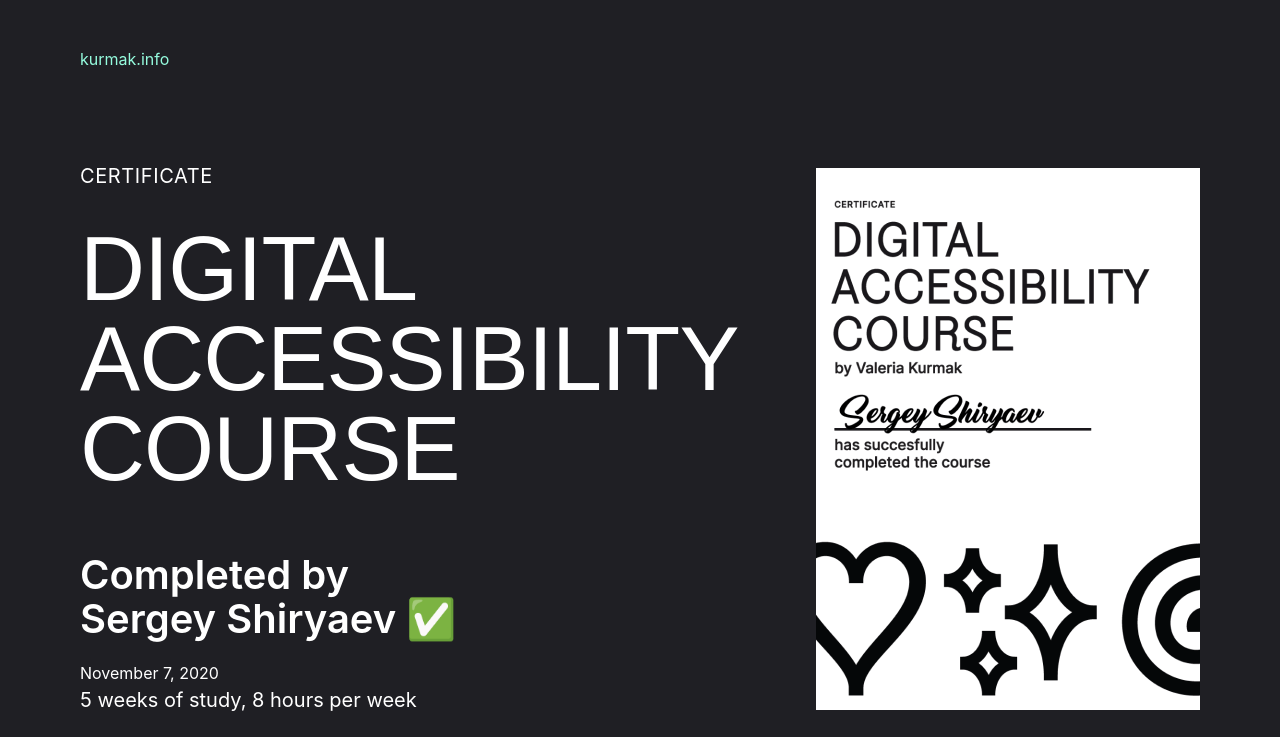
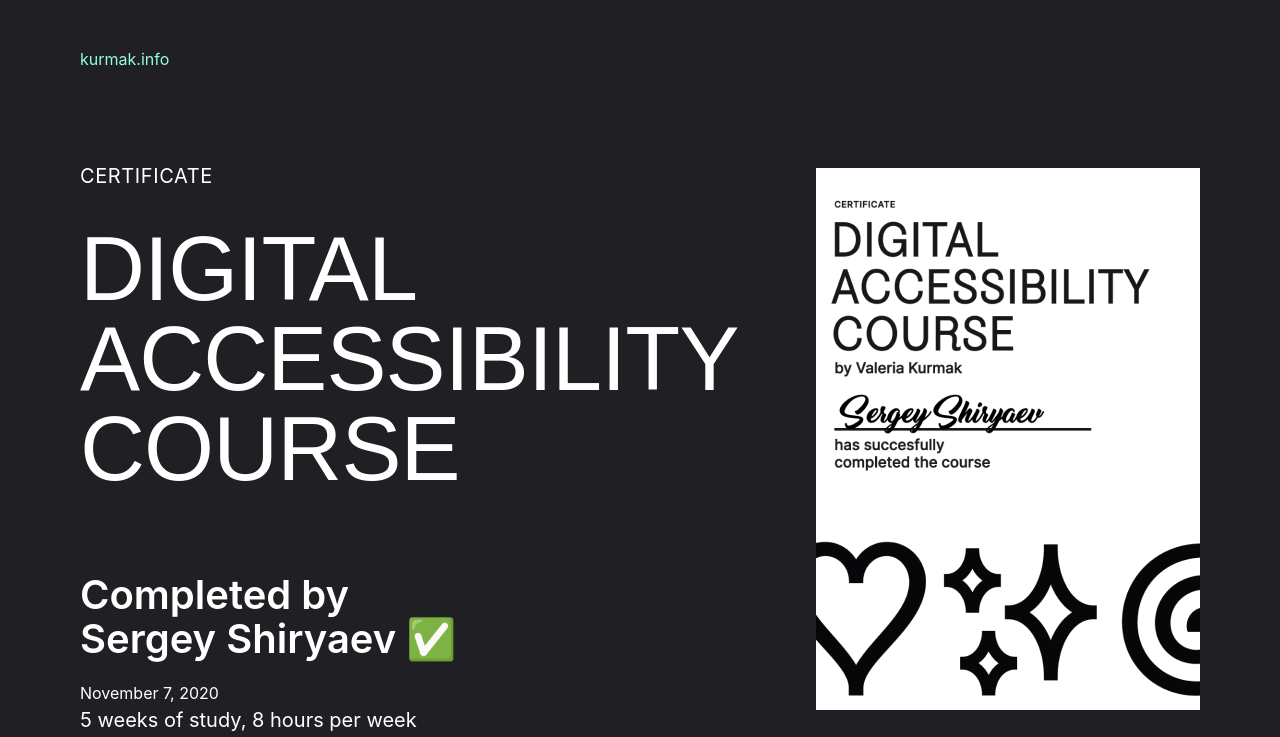
Before and after one commit to wspwebben/kurmak-certs-layout, a website built with Parcel: page index.html in a window 1280 px wide. Shown: the top 737 px of the page. Built offline with nearby package versions, Linux system fonts and the light colour scheme.

Commit message:
move certificate owner out from the main title

```diff
--- a/index.html
+++ b/index.html
@@ -24,12 +24,13 @@
             Course
           </span>
 
-          <span class="certificate__subtitle">Completed by
-            Sergey Shiryaev ✅
-          </span>
         </h1>
 
         <h2 class="certificate__pretitle">Certificate </h2>
+
+        <span class="certificate__owner">Completed by
+          Sergey Shiryaev ✅
+        </span>
 
         <time class="certificate__date" datetime="2020-07-11">November 7, 2020</time>
         <span class="certificate__text">5 weeks of study, 8 hours per week</span>
--- a/styles/block/_certificate.scss
+++ b/styles/block/_certificate.scss
@@ -67,14 +67,16 @@
     }
   }
 
-  &__subtitle {
+  &__owner {
     display: block;
+    margin-bottom: 15px;
     font-size: 24px;
     line-height: 1.16;
     font-weight: font.$weight-semibold;
     white-space: pre-line;
 
     @include mixin.media('tablet') {
+      margin-bottom: 20px;
       font-size: 40px;
       line-height: 1.1;
     }
```
